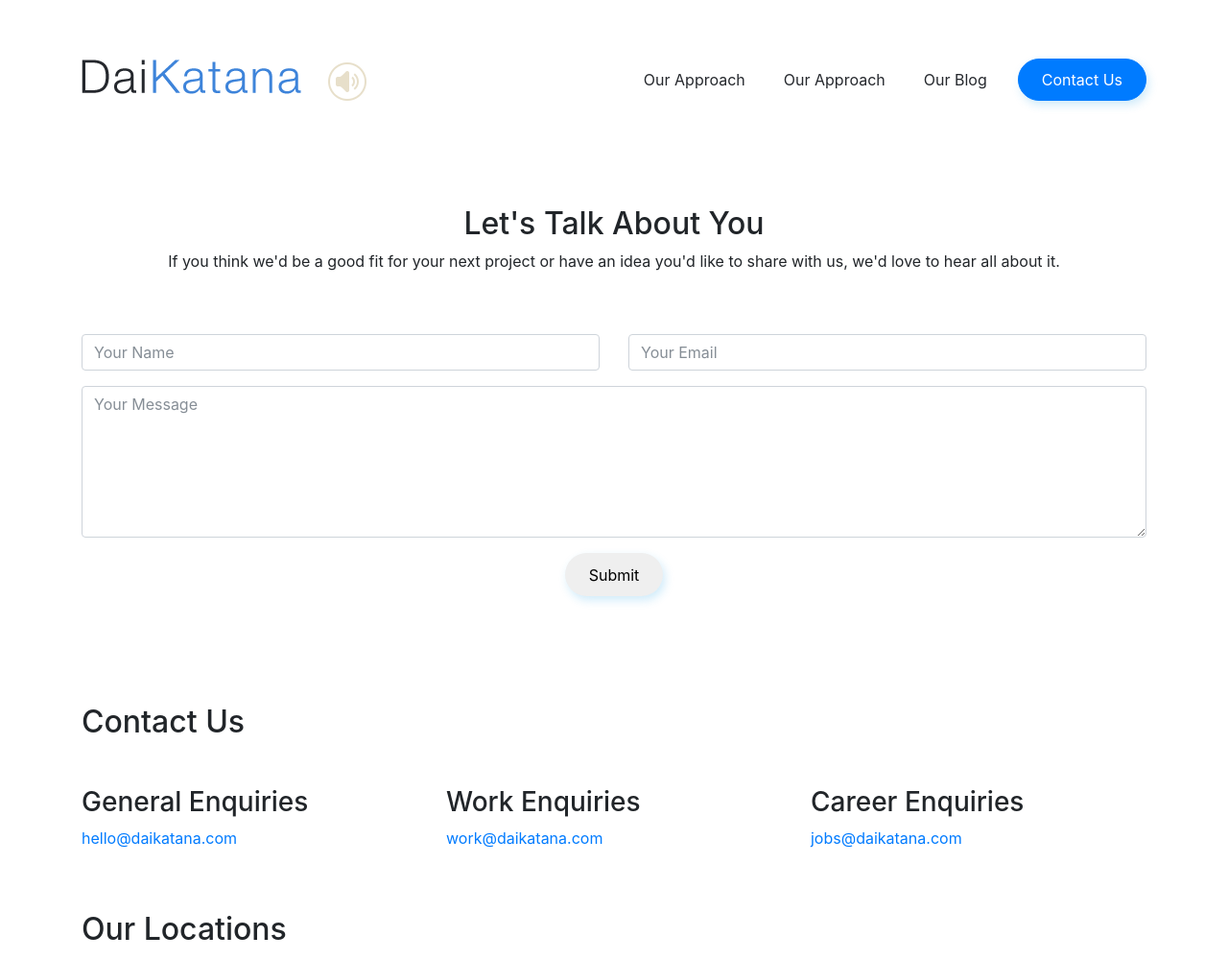
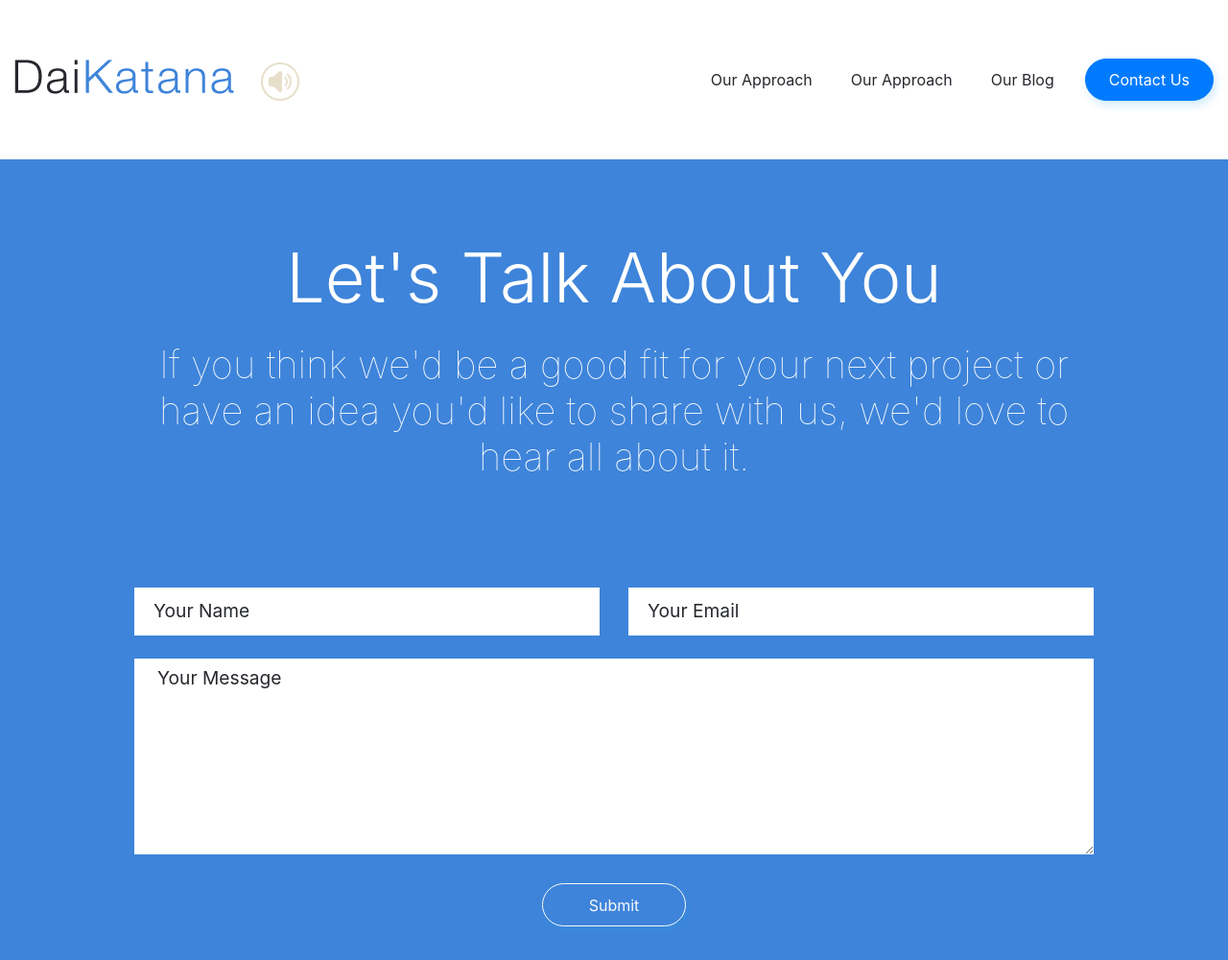
Before and after one commit to Azizul-1/psdToHtml-bootstrap, a website: page src/index.html in a window 1280 px wide. Shown: the top 1000 px of the page at 96% size. Drawn offline with Linux system fonts and the light colour scheme.

Commit message:
completed hero section.

```diff
--- a/src/index.html
+++ b/src/index.html
@@ -32,32 +32,35 @@
       </div>
     </header>
 
-    <section class="py-5">
+    <section class="hero hero--bg section-padding">
       <div class="container">
         <div class="text-center pb-5">
-          <h2>Let's Talk About You</h2>
-          <p>If you think we'd be a good fit for your next project or have an idea you'd like to share with us, we'd love to hear all about it. </p>
+          <h2 class="hero__title mb-3 mb-md-4">Let's Talk About You</h2>
+          <p class="hero__subtitle">If you think we'd be a good fit for your next project or have an idea you'd like to share with us, we'd love to hear all about it. </p>
         </div>
+        <div class="hero__form pt-lg-5 pb-lg-3">
           <form action="">
             <div class="row">
               <div class="col-md-6">
-              <div class="form-group">
-                <input type="text" class="form-control" placeholder="Your Name">
+                <div class="form-group mb-4">
+                  <input type="text" class="form-control rounded-0 border-0" placeholder="Your Name" required>
                 </div>
               </div>
               <div class="col-md-6">
-              <div class="form-group">
-                <input type="email" class="form-control" placeholder="Your Email">
+                <div class="form-group mb-4">
+                  <input type="email" class="form-control rounded-0 border-0" placeholder="Your Email" required>
                 </div>
               </div>
             </div>
-          <div class="form-group">
-            <textarea class="form-control" rows="6" placeholder="Your Message"></textarea>
+            <div class="form-group mb-4">
+              <textarea class="form-control custom-control rounded-0 border-0" rows="8" placeholder="Your Message" required></textarea>
             </div>
             <div class="text-center form-group">
-            <button class="btn btn-default" type="submit">Submit</button>
+              <button class="btn btn-outline-light px-5" type="submit">Submit</button>
             </div>
           </form>
+        </div>
+
       </div>
     </section>
 
--- a/src/scss/style.scss
+++ b/src/scss/style.scss
@@ -1,3 +1,20 @@
+.container{
+  max-width: 1300px;
+}
+
+button:hover{
+  cursor: pointer;
+  font-weight: 500;
+}
+
+.section-padding{
+  padding: 2rem 0;
+
+  @media(min-width: 768px){
+    padding: 5rem 0;
+  }
+}
+
 .navbar-brand{
 	background: url("../assets/images/logo.png") left center no-repeat;
   text-indent: -9999px;
@@ -23,7 +40,99 @@
   padding: .375rem 1.3rem;
   box-shadow: 2.5px 4.33px 10px 0px rgba(43, 163, 232, 0.22);
 
-  @media(min-width: 992px){
+  @media(min-width: 768px){
     padding: .575rem 1.5rem;
   }
 }
+
+.hero{
+
+  &--bg{
+    background-color: rgb( 62, 132, 218 );
+  }
+
+  &__title{
+    font-size: 2rem;
+    font-weight: 300;
+    color: #fff;
+
+    @media (min-width: 768px){
+      font-size: 3.5rem;
+    }
+
+    @media (min-width: 992px){
+      font-size: 4.5rem;
+    }
+  }
+
+  &__subtitle{
+    font-size: 1.2rem;
+    color: #fff;
+    font-weight: 100;
+    line-height: 1.2;
+    max-width: 62.5rem;
+    margin-right: auto;
+    margin-left: auto;
+
+    @media (min-width: 768px){
+      font-size: 1.8rem;
+    }
+
+    @media (min-width: 992px){
+      font-size: 2.5rem;
+    }
+  }
+
+  &__form{
+    max-width: 62.5rem;
+    margin-right: auto;
+    margin-left: auto;
+
+    & .form-control:not(.custom-control){
+      height: 40px;
+      padding: 0 20px;
+
+      @media (min-width: 992px){
+        height: 50px;
+      }
+    }
+  }
+}
+
+.hero__form ::-webkit-input-placeholder {
+  color: #25282d;
+
+  @media (min-width: 992px){
+    font-size: 1.2rem;
+  }
+}
+
+.hero__form :-moz-placeholder {
+  /* FF 4-18 */
+  font-size: 1.2rem;
+  color: #25282d;
+
+  @media (min-width: 992px){
+    font-size: 1.2rem;
+  }
+}
+
+.hero__form ::-moz-placeholder {
+  /* FF 19+ */
+  font-size: 1.2rem;
+  color: #25282d;
+
+  @media (min-width: 992px){
+    font-size: 1.2rem;
+  }
+}
+
+.hero__form :-ms-input-placeholder {
+  /* IE 10+ */
+  font-size: 1.2rem;
+  color: #25282d;
+
+  @media (min-width: 992px){
+    font-size: 1.2rem;
+  }
+}
```
Also changed, not shown: src/css/style.css. Lines whose indentation alone changed are shown as unchanged.
